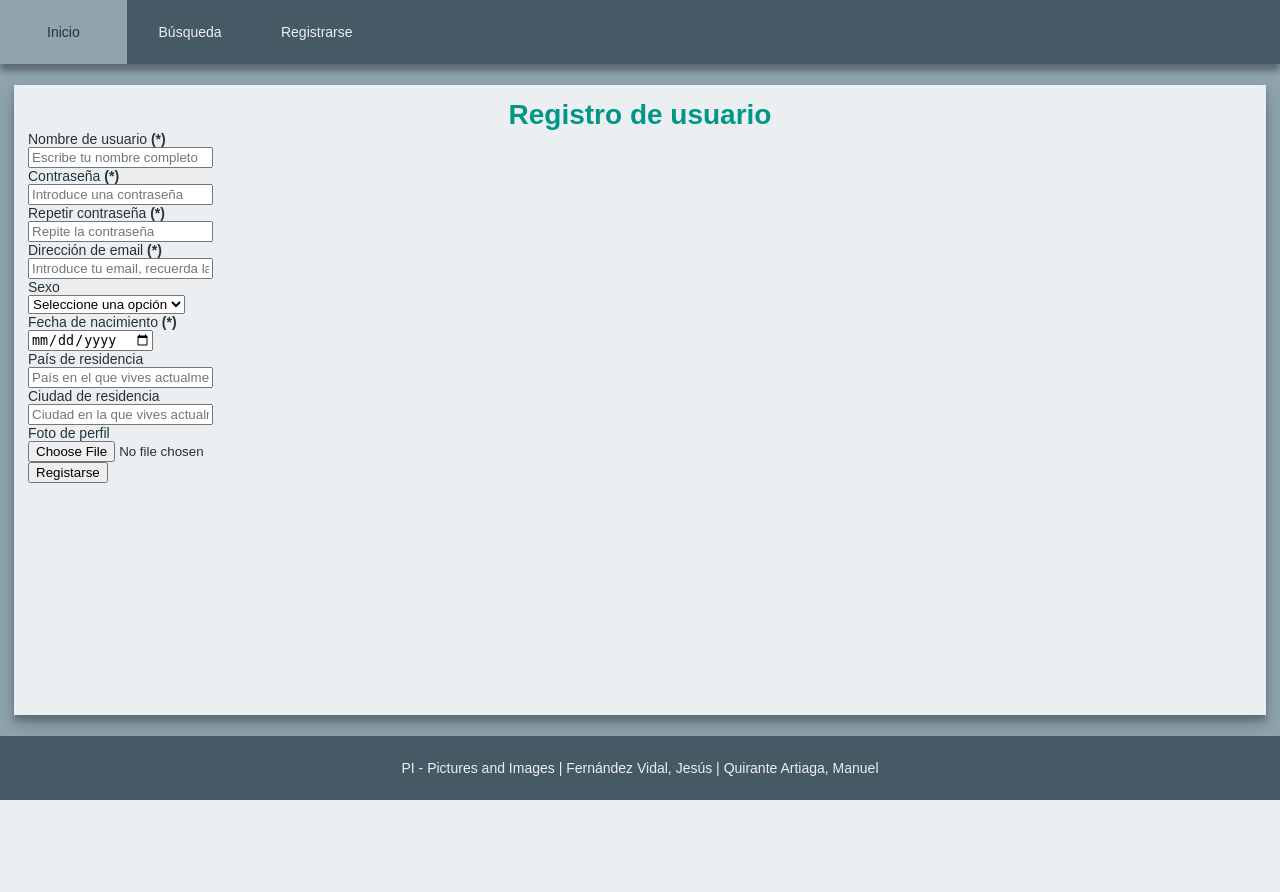
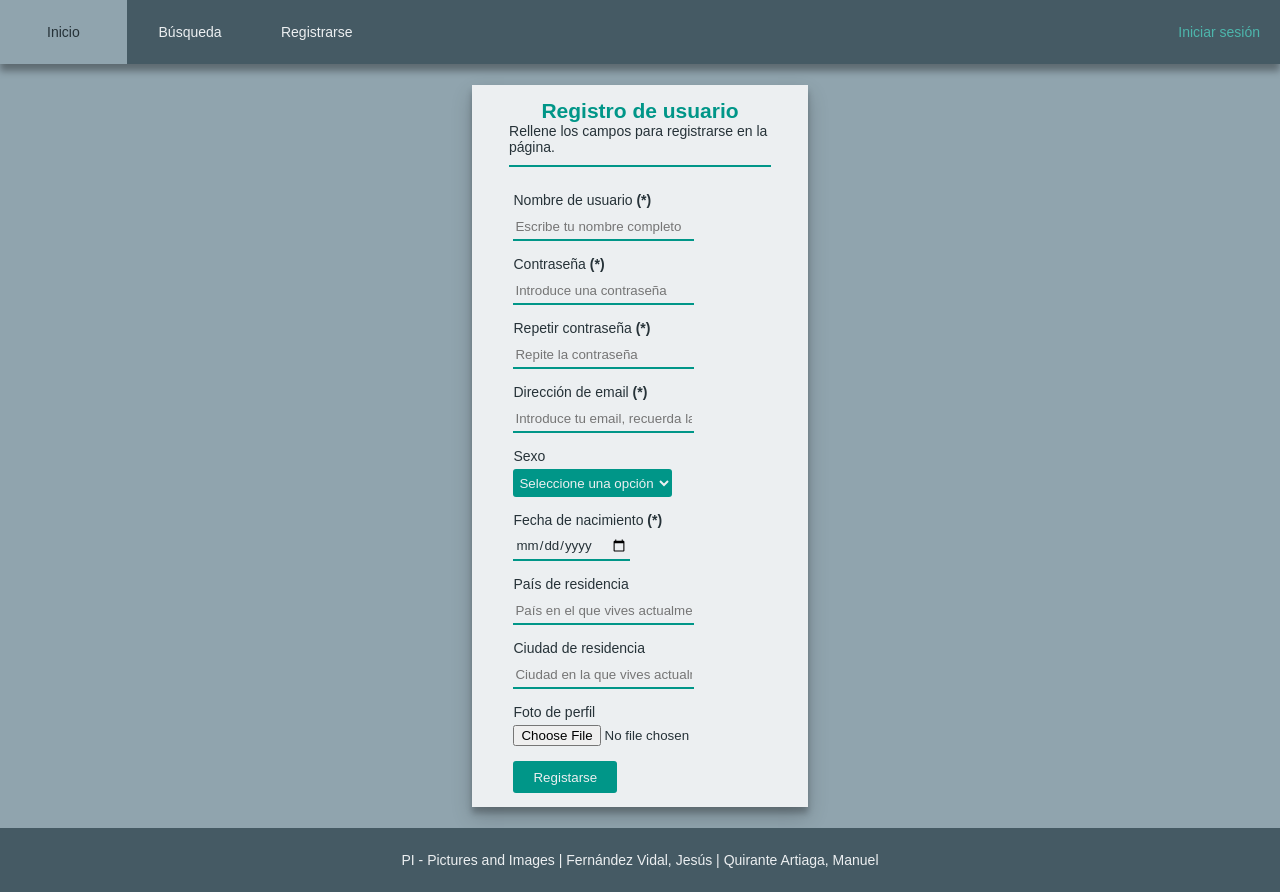
Before and after one commit to JesusCampa94/PH1, a PHP site: page /registro.html in a window 1280 px wide. Before the commit the page ends 800 px from the top, so only its background shows below. Run offline with PHP 8.4, Linux system fonts and the light colour scheme.

Commit message:
Falta el login
Esta bonico y reshulón, pero el login se ve algo mal.

```diff
--- a/css/estilos.css
+++ b/css/estilos.css
@@ -2,6 +2,11 @@
 {
 	margin: 0px;
 	box-sizing: border-box;
+}
+
+::selection
+{
+	background: #80CBC4 !important;
 }
 
 body
@@ -110,6 +115,7 @@ main
 
 	display: flex;
 	flex-direction: column;
+	align-items: center;
 	flex: 1;
 }
 
@@ -120,6 +126,98 @@ main
 	h1, h2
 	{
 		text-align: center;
+	}
+
+	.tarjeta
+	{
+		margin: .5em 1em;
+		width: 100%;
+		padding: 1em;
+		background: #FAFAFA;
+		box-shadow: 0 1px 3px rgba(0,0,0,0.12), 0 1px 2px rgba(0,0,0,0.24);
+		transition: box-shadow .25s ease-in-out;
+
+		display: flex;
+		flex-direction: column;
+		align-items: center;
+	}
+	.tarjeta:hover
+	{
+		box-shadow: 0 10px 20px rgba(0,0,0,0.19), 0 6px 6px rgba(0,0,0,0.23);
+	}
+
+		.tarjeta ul
+		{
+			margin-top: 5px;
+			margin-bottom: 10px;
+		}
+
+		.tarjeta ul a
+		{
+			color: #009688;
+			text-decoration: none;
+			transition: color .25s ease-in-out;
+		}
+		.tarjeta ul a:hover
+		{
+			color: #00BFA5;
+		}
+
+	.centrado
+	{
+		margin: 1.5em auto;
+		margin-top: 85px;
+	}
+
+	.encabezado
+	{
+		margin-bottom: 20px;
+		width: 85%;
+		padding-bottom: 10px;
+		border-bottom: 2px solid #009688;
+
+		display: flex;
+		flex-direction: column;
+		align-items: center;
+	}
+
+	.texto-izquierda
+	{
+		display: flex;
+		flex-direction: column;
+		align-items: flex-start;
+	}
+
+	.texto-izquierda p
+	{
+		margin-bottom: 5px;
+	}
+
+	.boton
+	{
+		display: block;
+		margin: 5px !important;
+		box-sizing: content-box;
+		border: none;
+		border-radius: 3px;
+		padding: 2px 20px;
+		background: #009688;
+		color: #ECEFF1 !important;
+		text-decoration: none;
+		transition: background .25s ease-in-out;
+	}
+	.boton:hover
+	{
+		background: #00BFA5;
+	}
+
+	.peligro
+	{
+		background: #D50000;
+	}
+	.peligro:hover
+	{
+		background: #FF5252;
 	}
 
 footer
--- a/css/formularios.css
+++ b/css/formularios.css
@@ -1,3 +1,96 @@
+/*Campos de formulario*/
+form p
+{
+	margin: 5px 0px;
+}
+
+	form p input, form p textarea, form p select
+	{
+		margin-bottom: 10px;
+	}
+
+	input[type="text"],
+	input[type="password"],
+	input[type="email"],
+	input[type="number"],
+	input[type="tel"],
+	input[type="date"],
+	input[type="submit"],
+	textarea,
+	select
+	{
+		outline: none;
+		border: none;
+		border-bottom: 2px solid #009688;
+		height: 28px;
+		padding: 2px;
+		background: inherit;
+		font-family: inherit;
+		color: inherit;
+		transition: all .25s ease-in-out;
+	}
+
+	select,
+	input[type="submit"]
+	{
+		border: none;
+		border-radius: 3px;
+		background: #009688;
+		color: #ECEFF1;
+	}
+
+	input[type="submit"]
+	{
+		box-sizing: content-box;
+		padding: 2px 20px;
+	}
+
+	input[type="text"]:hover,
+	input[type="password"]:hover,
+	input[type="email"]:hover,
+	input[type="number"]:hover,
+	input[type="tel"]:hover,
+	input[type="date"]:hover,
+	textarea:hover,
+	input[type="text"]:focus,
+	input[type="password"]:focus,
+	input[type="email"]:focus,
+	input[type="number"]:focus,
+	input[type="tel"]:focus,
+	input[type="date"]:focus,
+	textarea:focus
+	{
+		border-bottom: 2px solid #00BFA5;
+	}
+
+	select:hover,
+	select:focus,
+	input[type="submit"]:hover
+	{
+		background: #00BFA5;
+	}
+
+	input[type="radio"] + label
+	{
+		margin-left: 5px;
+		margin-right: 20px;
+	}
+
+	textarea
+	{
+		width: 100%;
+		height: 64px;
+	}
+
+
+
+
+
+
+
+
+
+
 /*Login*/
 #login
 {
@@ -27,7 +120,7 @@
 		position: relative;
 		width: 25%;
 		padding: 5px;
-		background: #FAFAFA;
+		background: #ECEFF1;
 		box-shadow: 0 10px 20px rgba(0,0,0,0.19), 0 6px 6px rgba(0,0,0,0.23);
 		transition: all .25s ease-in-out;
 
@@ -70,3 +163,75 @@
 			width: 100%;
 			padding: 0px 10px;
 		}
+
+			.login-contenedor form p:last-child
+			{
+				margin-bottom: 0px;
+				text-align: center;
+			}
+
+
+
+
+
+
+
+
+
+
+/*Solicitud album*/
+.solicitud-y-tabla
+{
+	width: 100%;
+	display: flex;
+	flex-direction: row;
+	justify-content: space-between;
+}
+
+	.solicitud-y-tabla>section,
+	.solicitud-y-tabla aside
+	{
+		padding: 1em;
+		background: #FAFAFA;
+		box-shadow: 0 10px 20px rgba(0,0,0,0.19), 0 6px 6px rgba(0,0,0,0.23);
+
+		display: flex;
+		flex-direction: column;
+		align-items: center;
+	}
+
+		.solicitud-y-tabla aside
+		{
+			position: absolute;
+			right: 28px;
+		}
+
+		table
+		{
+			border-spacing: 0px;
+		}
+
+			table th, table td
+			{
+				padding: 5px;
+				text-align: center;
+				vertical-align: middle;
+			}
+
+			table th
+			{
+				background: #009688;
+				color: #ECEFF1;
+				font-size: 1.05rem;
+				font-weight: bold;
+			}
+
+				tbody tr:nth-child(even), tbody tr:nth-child(even) td
+				{
+					background: #B2DFDB;
+				}
+
+				tbody tr:nth-child(odd), tbody tr:nth-child(odd) td
+				{
+					background: #E0F2F1;
+				}
--- a/index.html
+++ b/index.html
@@ -20,8 +20,6 @@
 				<p><a href="#login">Iniciar sesión</a></p>
 			</section>
 		</header>
-		<main>
-			<h1>PI - Pictures and Images</h1>
 		<div id="login">
 			<aside class="login-contenedor">
 				<a href="#">Cerrar</a>
@@ -34,10 +32,12 @@
 					<p><input type="text" name="usuario" id="usuario" placeholder="Nombre de usuario o email" required/></p>
 					<p><label for="pass">Contraseña</label></p>
 					<p><input type="password" name="pass" id="pass" placeholder="Introduce tu contraseña" required/></p>
-						<input type="submit" value="Iniciar sesión" />
+					<p><input type="submit" value="Iniciar sesión" /></p>
 				</form>
 			</aside>
 		</div>
+		<main>
+			<h1>PI - Pictures and Images</h1>
 			<section>
 				<section class="galeria-encabezado"><h2>Últimas fotos</h2></section>
 				<section class="galeria-cuerpo">
--- a/registro.html
+++ b/registro.html
@@ -15,9 +15,31 @@
 					<li><a href="registro.html">Registrarse</a></li>
 				</ul>
 			</nav>
+			<section>
+				<p><a href="#login">Iniciar sesión</a></p>
+			</section>
 		</header>
-		<main>
-			<h1>Registro de usuario</h1>
+		<div id="login">
+			<aside class="login-contenedor">
+				<a href="#">Cerrar</a>
+				<section class="login-encabezado">
+					<h2>Login</h2>
+					<p>Introduzca sus datos para iniciar sesión.</p>
+				</section>
+				<form action="private/index.html" method="POST">
+					<p><label for="usuario">Usuario</label></p>
+					<p><input type="text" name="usuario" id="usuario" placeholder="Nombre de usuario o email" required/></p>
+					<p><label for="pass">Contraseña</label></p>
+					<p><input type="password" name="pass" id="pass" placeholder="Introduce tu contraseña" required/></p>
+					<p><input type="submit" value="Iniciar sesión" /></p>
+				</form>
+			</aside>
+		</div>
+		<main class="centrado">
+			<section class="encabezado">
+				<h1>Registro de usuario</h1>
+				<p>Rellene los campos para registrarse en la página.</p>
+			</section>
 			<section>
 				<form action="private/index.html" method="POST">
 					<p><label for="nombreUsuario">Nombre de usuario <strong>(*)</strong></label></p>
```
Also changed, not shown: busqueda.html (+20 -1 lines), busqueda_resultado.html (+19 -0 lines), foto.html (+19 -0 lines), private/busqueda.html (+8 -2 lines), private/perfil.html (+23 -11 lines), private/solicitarAlbum.html (+8 -4 lines), private/solicitarAlbum_respuesta.html (+6 -1 lines). Lines whose indentation alone changed are shown as unchanged.
